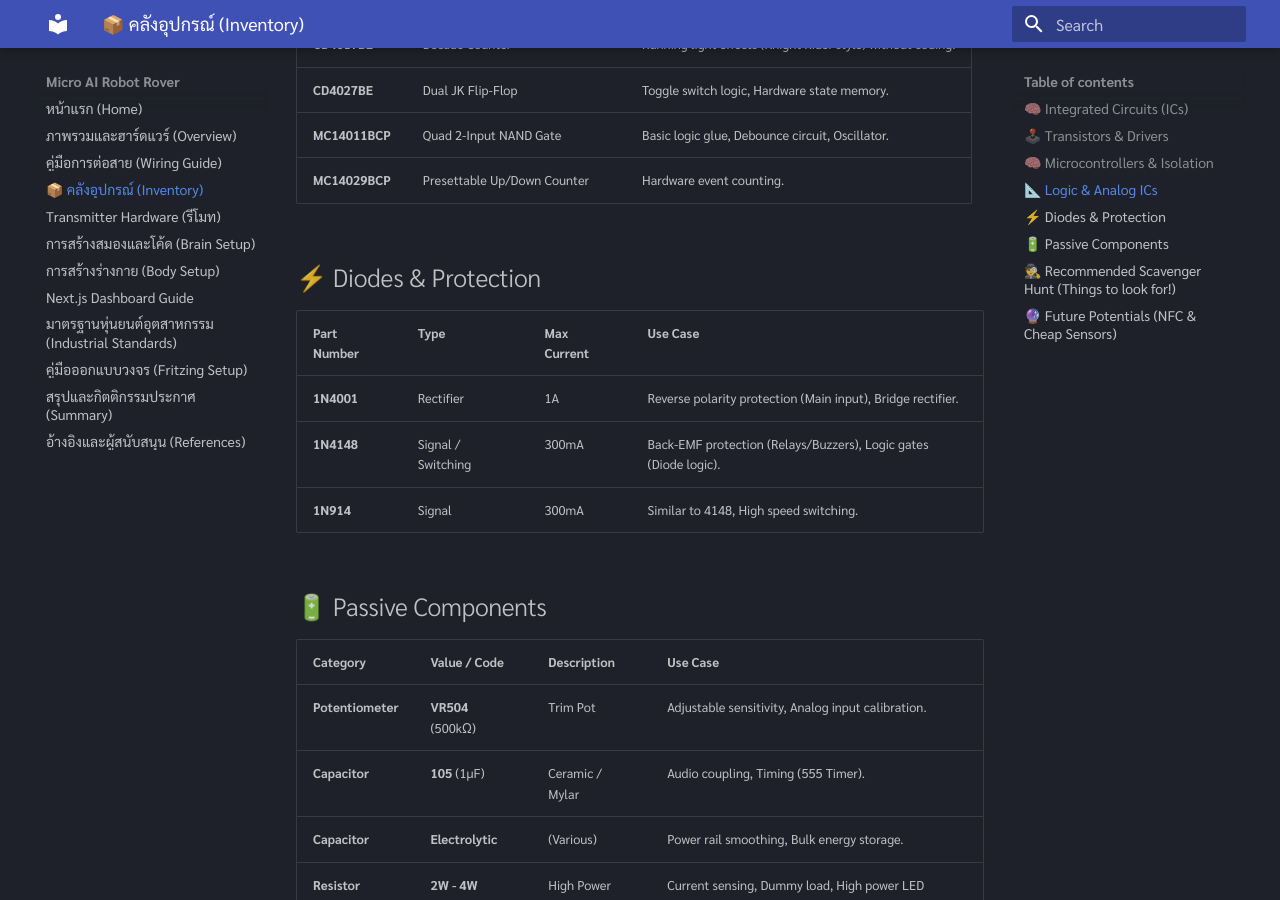
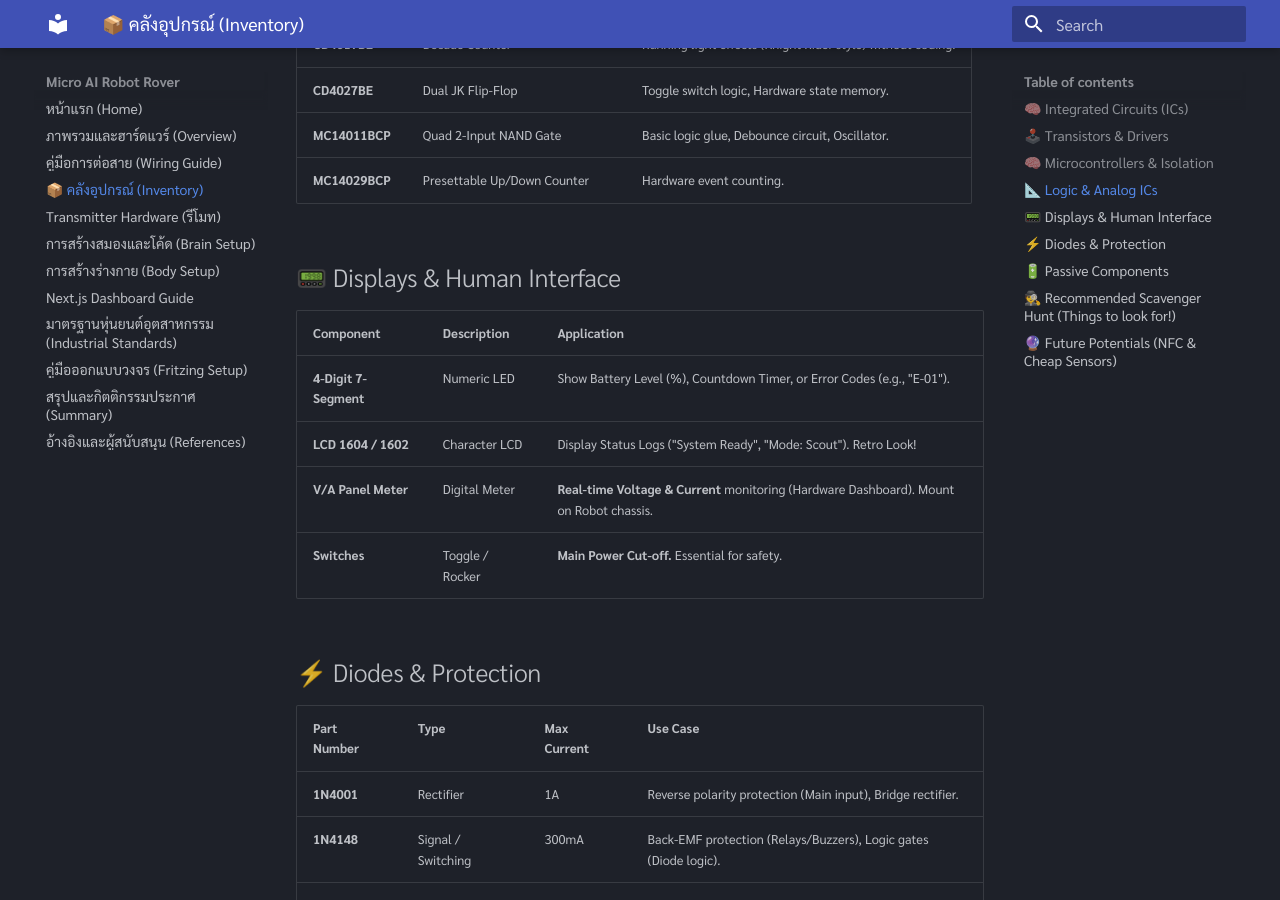
Before and after one commit to GhostMicro/micro-ai-robot-rover-docs, an MkDocs documentation site: the page built from docs/inventory.md, in a window 1280 px wide and 900 px high, scrolled down 1871 px. Built offline with MkDocs 1.6.1 and Material for MkDocs 9.7.7, drawn with Linux system fonts in a browser that asks for light colours.

Commit message:
update v4

```diff
--- a/docs/inventory.md
+++ b/docs/inventory.md
@@ -41,6 +41,14 @@ This document serves as a database of available components to ensure future desi
 | **MC14011BCP** | Quad 2-Input NAND Gate | Basic logic glue, Debounce circuit, Oscillator. |
 | **MC14029BCP** | Presettable Up/Down Counter | Hardware event counting. |
 
+## 📟 Displays & Human Interface
+| Component | Description | Application |
+| :--- | :--- | :--- |
+| **4-Digit 7-Segment** | Numeric LED | Show Battery Level (%), Countdown Timer, or Error Codes (e.g., "E-01"). |
+| **LCD 1604 / 1602** | Character LCD | Display Status Logs ("System Ready", "Mode: Scout"). Retro Look! |
+| **V/A Panel Meter** | Digital Meter | **Real-time Voltage & Current** monitoring (Hardware Dashboard). Mount on Robot chassis. |
+| **Switches** | Toggle / Rocker | **Main Power Cut-off.** Essential for safety. |
+
 ## ⚡ Diodes & Protection
 | Part Number | Type | Max Current | Use Case |
 | :--- | :--- | :--- | :--- |
```
Also changed, not shown: docs/wiring_guide_v4.md (+36 -25 lines).
